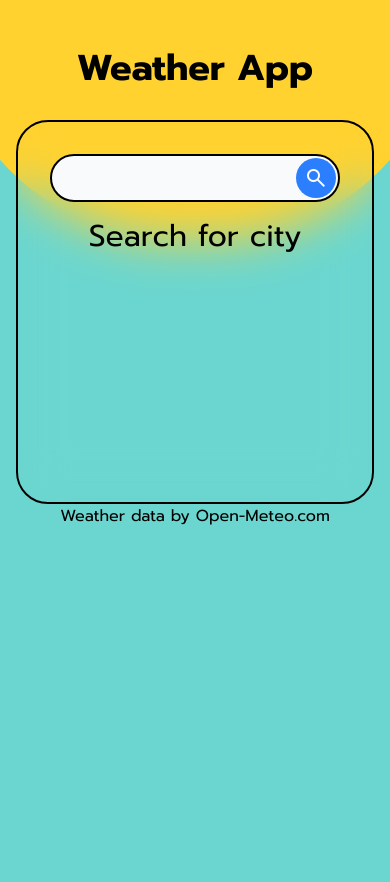
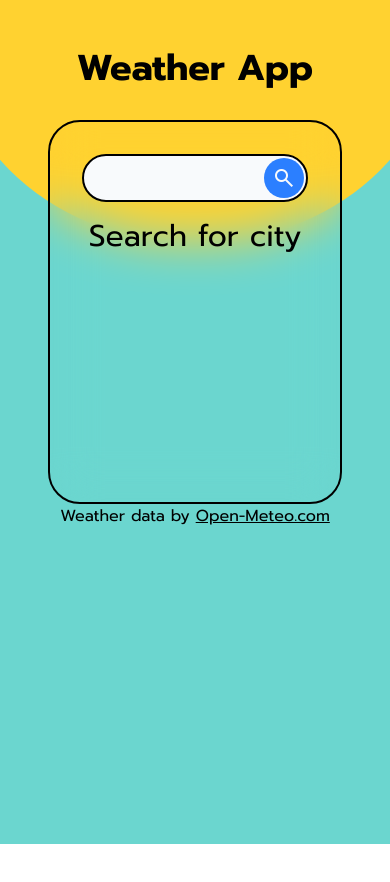
Before and after one commit to MartinLe01/WeatherApp, a React (Vite) app: page / in a window 390 px wide. Shown: the top 882 px of the page. After the commit the page ends 844 px from the top, so only its background shows below. Built offline with nearby package versions, Linux system fonts and the light colour scheme.

Commit message:
style: adjust padding on header element

```diff
--- a/src/App.jsx
+++ b/src/App.jsx
@@ -38,9 +38,9 @@ function App() {
 
   return (
     <div
-      className={`min-h-screen font-display ${isDay ? 'bg-[#6BD6CF]' : 'bg-slate-900'}`}
+      className={`min-h-screen font-display p-12 ${isDay ? 'bg-[#6BD6CF]' : 'bg-slate-900'}`}
     >
-      <header className="relative z-10 text-4xl font-bold text-center mt-12">
+      <header className="relative z-10 text-4xl font-bold text-center">
         <h1>Weather App</h1>
       </header>
 
@@ -48,7 +48,7 @@ function App() {
         className={`w-lg h-60 absolute ${isDay ? 'bg-amber-300' : 'bg-slate-200'} top-0 rounded-b-full inset-auto left-1/2 -translate-x-1/2 transition-colors duration-700`}
       ></div>
 
-      <main className="m-auto max-w-lg h-96 backdrop-blur-xl border-solid border-2 mt-8 p-8 rounded-4xl mx-4 sm:mx-auto">
+      <main className="m-auto max-w-lg h-96 backdrop-blur-xl border-solid border-2 mt-8 p-8 rounded-4xl sm:mx-auto">
         <section>
           <div className="relative">
             <input
@@ -58,7 +58,7 @@ function App() {
             />
             <button
               onClick={handleSearch}
-              className="absolute right-1 bg-blue-500 top-1/2 -translate-y-1/2 rounded-full w-10 sm:w-24 h-10 flex justify-center items-center gap-1 text-slate-50 transition-[width]"
+              className="absolute right-1 bg-blue-500 top-1/2 -translate-y-1/2 rounded-full w-10 sm:w-24 h-10 flex justify-center items-center gap-1 text-slate-50 transition-[width] cursor-pointer"
             >
               <span className="material-symbols-outlined">search</span>
               <p className="hidden sm:block">Search</p>
@@ -108,7 +108,10 @@ function App() {
 
       <footer>
         <p className="text-center">
-          Weather data by <a href="https://open-meteo.com/">Open-Meteo.com</a>
+          Weather data by{' '}
+          <a className="underline" href="https://open-meteo.com/">
+            Open-Meteo.com
+          </a>
         </p>
       </footer>
     </div>
```
